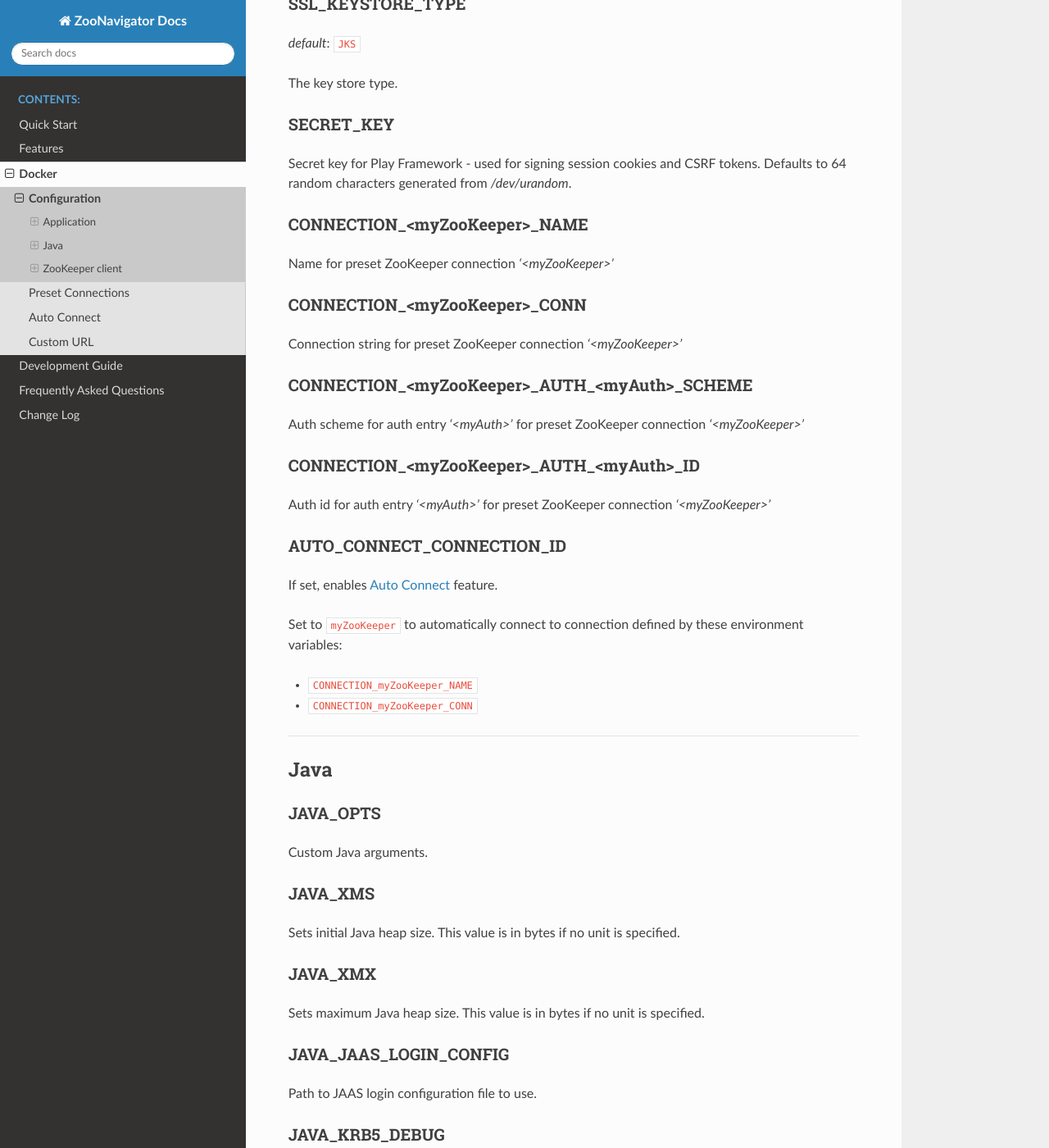
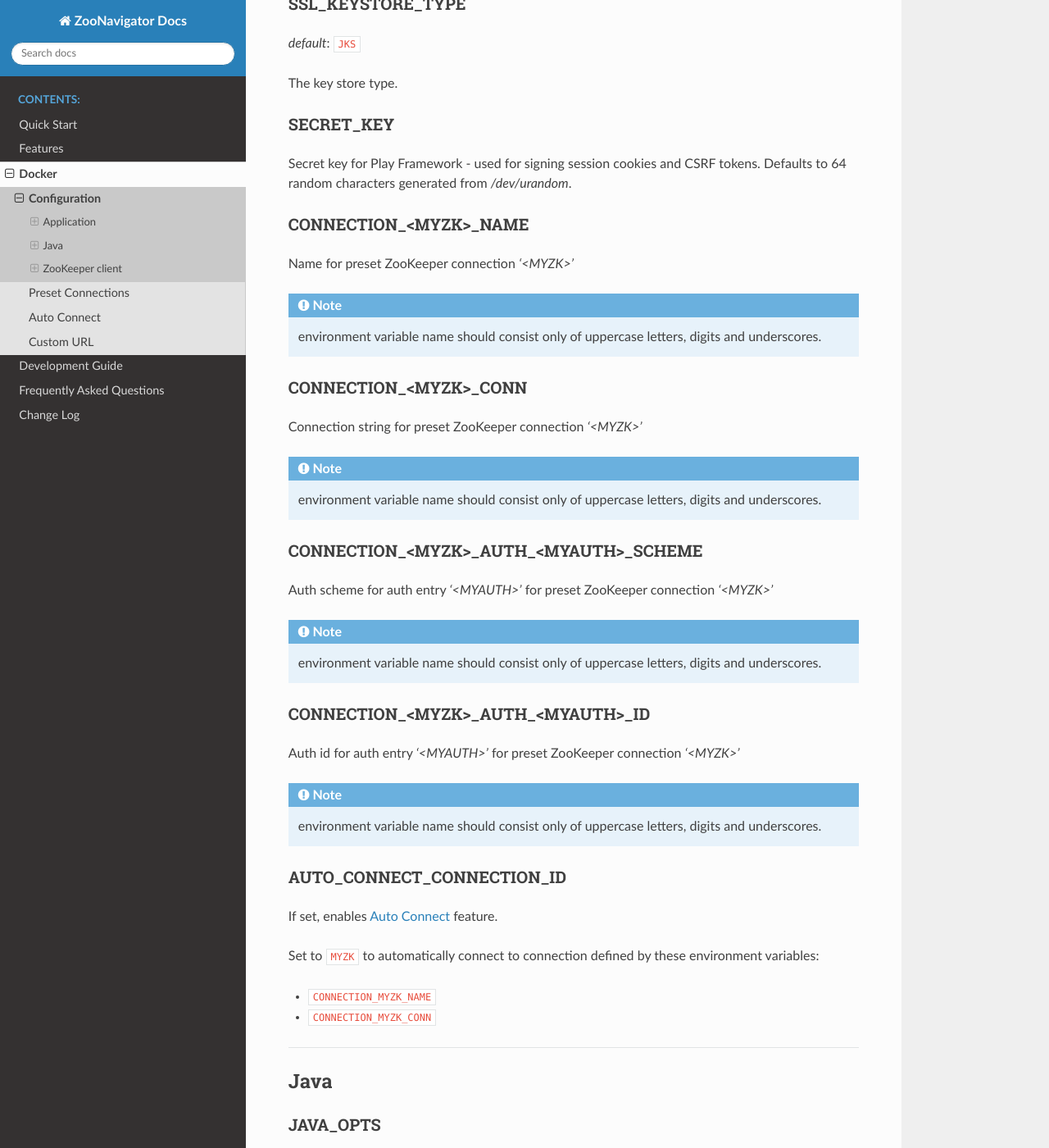
Before and after one commit to elkozmon/zoonavigator, a Sphinx documentation site: the page built from docs/docker/configuration.rst, in a window 1280 px wide and 1400 px high, scrolled down 908 px. Shown: the whole window at 82% size. Built offline with Sphinx 7.4.7 and the Read the Docs theme 2.0.0, drawn with Linux system fonts in a browser that asks for light colours.

Commit message:
Update docs

```diff
--- a/docs/docker/configuration.rst
+++ b/docs/docker/configuration.rst
@@ -52,34 +52,53 @@ Secret key for Play Framework - used for signing session cookies and CSRF tokens
 Defaults to 64 random characters generated from */dev/urandom*.
 
 
-CONNECTION_<myZooKeeper>_NAME
+CONNECTION_<MYZK>_NAME
 -----------------------------
-Name for preset ZooKeeper connection *'<myZooKeeper>'*
+Name for preset ZooKeeper connection *'<MYZK>'*
 
 
-CONNECTION_<myZooKeeper>_CONN
+.. note::
+
+  environment variable name should consist only of uppercase letters, digits and underscores.
+
+CONNECTION_<MYZK>_CONN
 -----------------------------
-Connection string for preset ZooKeeper connection *'<myZooKeeper>'*
+Connection string for preset ZooKeeper connection *'<MYZK>'*
 
 
-CONNECTION_<myZooKeeper>_AUTH_<myAuth>_SCHEME
----------------------------------------------
-Auth scheme for auth entry *'<myAuth>'* for preset ZooKeeper connection *'<myZooKeeper>'*
+.. note::
+
+  environment variable name should consist only of uppercase letters, digits and underscores.
 
 
-CONNECTION_<myZooKeeper>_AUTH_<myAuth>_ID
+CONNECTION_<MYZK>_AUTH_<MYAUTH>_SCHEME
+---------------------------------------------
+Auth scheme for auth entry *'<MYAUTH>'* for preset ZooKeeper connection *'<MYZK>'*
+
+
+.. note::
+
+  environment variable name should consist only of uppercase letters, digits and underscores.
+
+
+CONNECTION_<MYZK>_AUTH_<MYAUTH>_ID
 -----------------------------------------
-Auth id for auth entry *'<myAuth>'* for preset ZooKeeper connection *'<myZooKeeper>'*
+Auth id for auth entry *'<MYAUTH>'* for preset ZooKeeper connection *'<MYZK>'*
+
+
+.. note::
+
+  environment variable name should consist only of uppercase letters, digits and underscores.
 
 
 AUTO_CONNECT_CONNECTION_ID
 --------------------------
 If set, enables :doc:`Auto Connect <autoconnect>` feature.
 
-Set to :code:`myZooKeeper` to automatically connect to connection defined by these environment variables:
+Set to :code:`MYZK` to automatically connect to connection defined by these environment variables:
 
-- :code:`CONNECTION_myZooKeeper_NAME`
-- :code:`CONNECTION_myZooKeeper_CONN`
+- :code:`CONNECTION_MYZK_NAME`
+- :code:`CONNECTION_MYZK_CONN`
 
 ----
 
```
Also changed, not shown: docs/docker/preset-connections.rst (+4 -4 lines).
